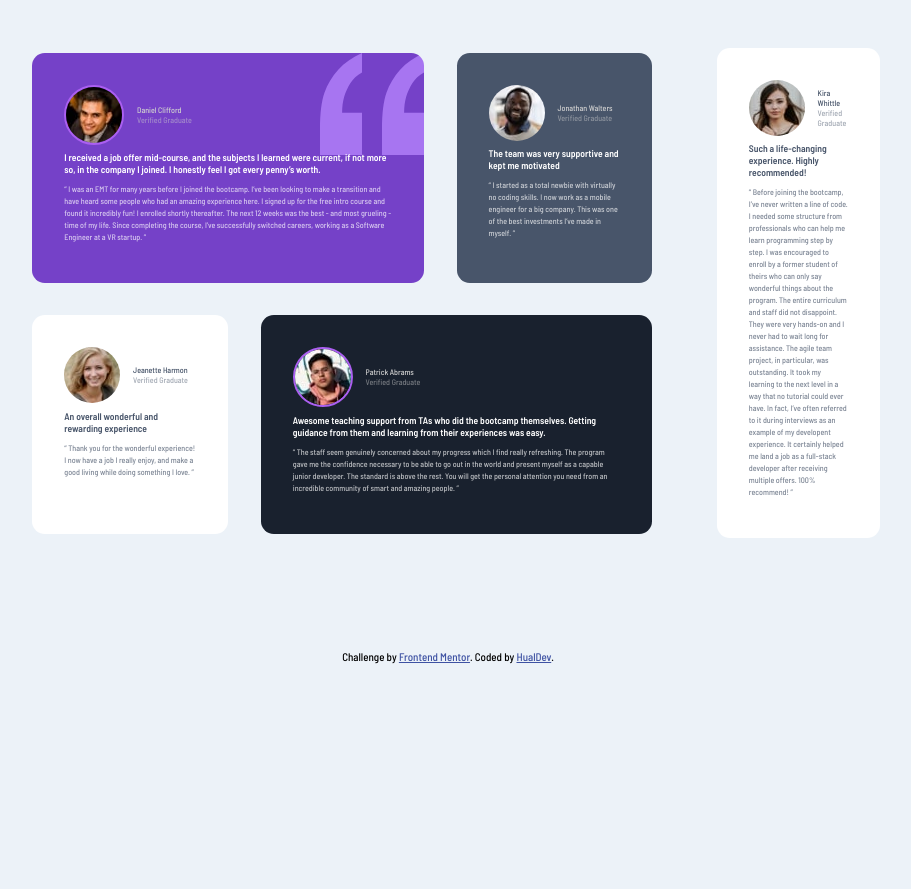
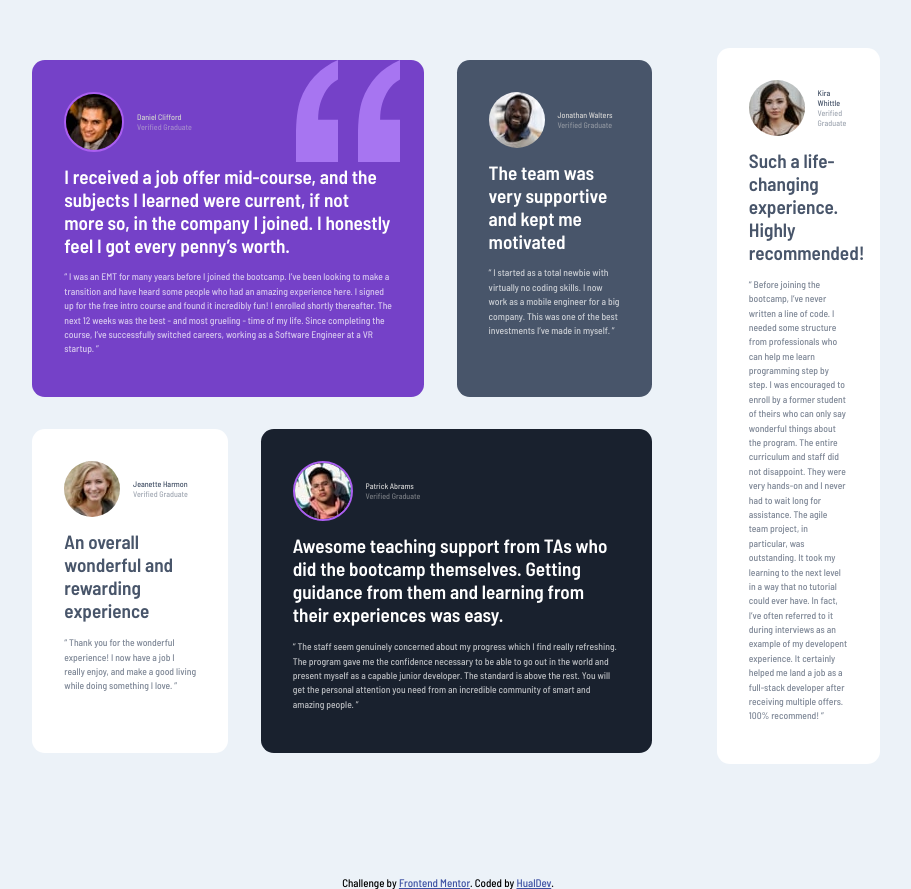
Before and after one commit to HualDev/testimonialsGridSection, a plain HTML site: page index.html in a window 1280 px wide. Shown: the whole page, without its empty margins (192-1103 px from the left). Before the commit the page ends 800 px from the top, so only its background shows below. Drawn offline with Linux system fonts and the light colour scheme.

Commit message:
Mobile and Desktop Final Version, enjoy it ...!

```diff
--- a/style.css
+++ b/style.css
@@ -33,7 +33,7 @@ main{
     background-color: var(--moderateViolet);
     background-image: url('./images/bg-pattern-quotation.svg');
     background-repeat: no-repeat;
-    background-position: right top;
+    background-position: right 1.5rem top;
 }
 
 .tittle{
@@ -138,11 +138,11 @@ main{
     }
 
     .comments{
-        font-size: 0.3rem;
+        font-size: 0.6rem;
     }
 
     .comments p{
-        font-size: 0.5rem;
+        font-size: 0.6rem;
     }
 }
 
```
Also changed, not shown: images/screenshot.jpg (added), 2 other files.
